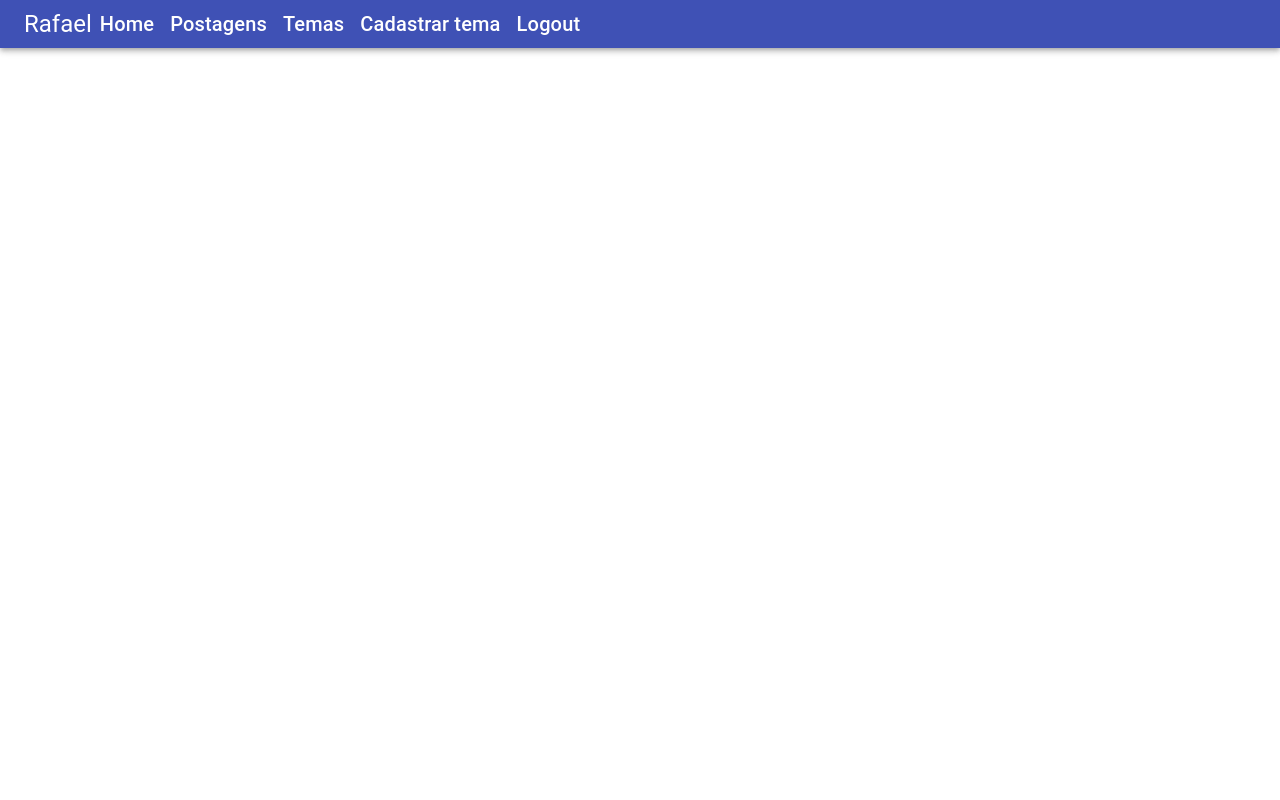
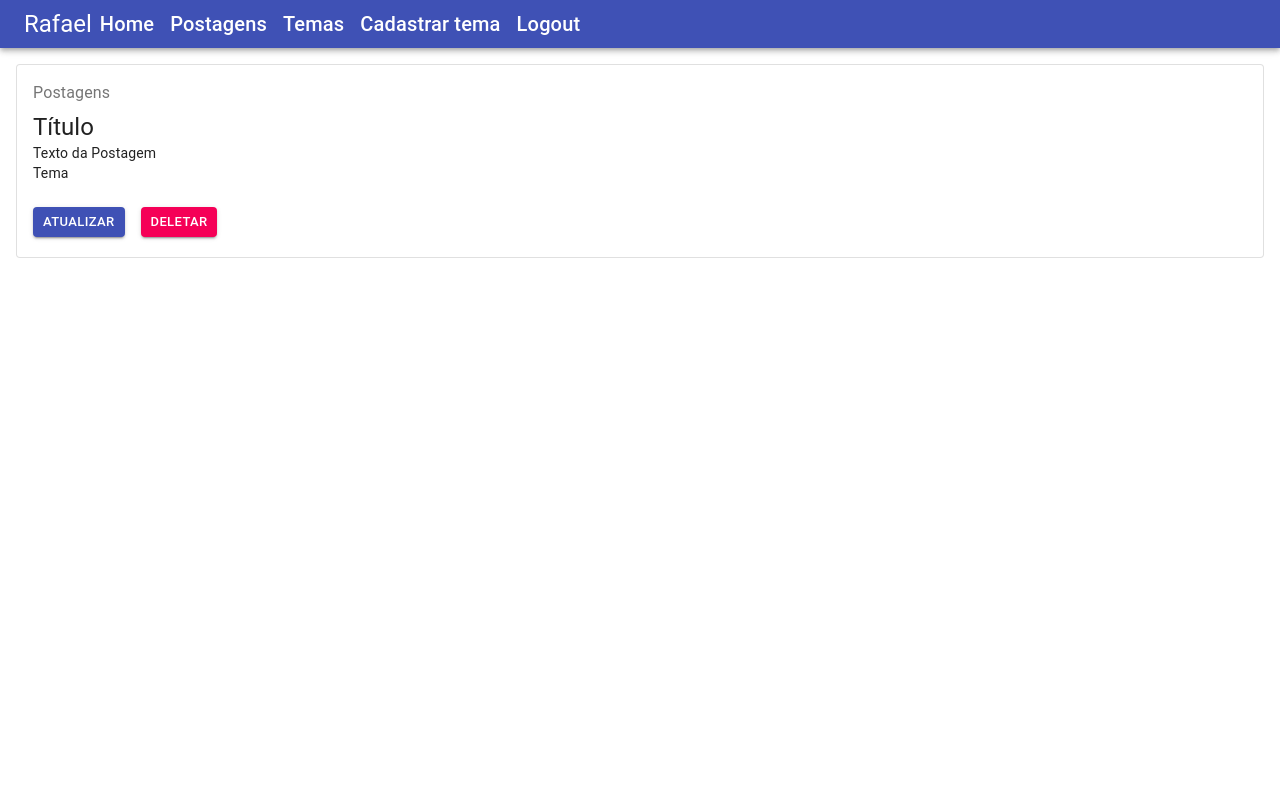
Before and after one commit to Dennerv/blog_pessoal_FrontEnd-, a React (Create React App) app in the folder blog-pessoal/: page /posts in a window 1280 px wide. Shown: the top 800 px of the page. Built offline with nearby package versions, Linux system fonts and the light colour scheme.

Commit message:
Adicionando Tema e posttagem

```diff
--- a/blog-pessoal/src/App.tsx
+++ b/blog-pessoal/src/App.tsx
@@ -7,6 +7,8 @@
 import './App.css';
 import Home from './paginas/home/Home';
 import Login from './paginas/login/Login';
+import ListaPostagem from './components/postagens/listapostagem/ListaPostagem';
+import ListaTema from './components/temas/listatema/ListaTema';
 
 
 function App() {
@@ -32,6 +34,14 @@
             <CadastroUsuario />
           </Route>
 
+          <Route path='/temas'>
+            <ListaTema />
+          </Route>
+
+          <Route path='/posts'>
+            <ListaPostagem />
+          </Route>
+
         </div>
       </Switch>
       <Footer />
--- /dev/null
+++ b/blog-pessoal/src/components/postagens/listapostagem/ListaPostagem.css
@@ -0,0 +1,3 @@
+.text-decorator-none{
+    text-decoration: none;
+}
--- /dev/null
+++ b/blog-pessoal/src/components/postagens/listapostagem/ListaPostagem.tsx
@@ -0,0 +1,50 @@
+import React from 'react'
+import { Link } from 'react-router-dom'
+import { Box, Card, CardActions, CardContent, Button, Typography } from '@material-ui/core';
+import './ListaPostagem.css';
+
+function ListaPostagem() {
+
+  return (
+    <>
+      <Box m={2} >
+        <Card variant="outlined">
+          <CardContent>
+            <Typography color="textSecondary" gutterBottom>
+              Postagens
+            </Typography>
+            <Typography variant="h5" component="h2">
+              Título
+            </Typography>
+            <Typography variant="body2" component="p">
+              Texto da Postagem
+            </Typography>
+            <Typography variant="body2" component="p">
+              Tema
+            </Typography>
+          </CardContent>
+          <CardActions>
+            <Box display="flex" justifyContent="center" mb={1.5}>
+
+              <Link to="" className="text-decorator-none" >
+                <Box mx={1}>
+                  <Button variant="contained" className="marginLeft" size='small' color="primary" >
+                    atualizar
+                  </Button>
+                </Box>
+              </Link>
+              <Link to="" className="text-decorator-none">
+                <Box mx={1}>
+                  <Button variant="contained" size='small' color="secondary">
+                    deletar
+                  </Button>
+                </Box>
+              </Link>
+            </Box>
+          </CardActions>
+        </Card>
+      </Box>
+    </>)
+}
+
+export default ListaPostagem;
--- /dev/null
+++ b/blog-pessoal/src/components/postagens/tabpostagem/TabPostagem.css
@@ -0,0 +1,3 @@
+.titulo{
+    font-weight: bold;
+ }
--- /dev/null
+++ b/blog-pessoal/src/components/postagens/tabpostagem/TabPostagem.tsx
@@ -0,0 +1,35 @@
+import React, {useState} from 'react'
+import { AppBar, Tab, Tabs, Typography, Box } from '@material-ui/core';
+import { TabContext, TabPanel } from '@material-ui/lab';
+import ListaPostagem from '../listapostagem/ListaPostagem';
+import './TabPostagem.css';
+
+
+function TabPostagem() {
+    const [value, setValue] = useState('1')
+    function handleChange(event: React.ChangeEvent<{}>, newValue: string){
+        setValue(newValue);
+    }
+  return (
+    <>
+      <TabContext value={value}>
+        <AppBar position="static">
+          <Tabs centered indicatorColor="secondary" onChange={handleChange}>
+            <Tab label="Todas as postagens" value="1"/>
+            <Tab label="Sobre-nós" value="2" />
+          </Tabs>
+        </AppBar>
+        <TabPanel value="1" >
+          <Box display="flex" flexWrap="wrap" justifyContent="center">
+            <ListaPostagem />
+          </Box>
+        </TabPanel>
+        <TabPanel value="2">
+          <Typography variant="h5" gutterBottom color="textPrimary" component="h5" align="center" className="titulo">Sobre-nós</Typography>
+          <Typography variant="body1" gutterBottom color="textPrimary" align="justify">Lorem ipsum, dolor sit amet consectetur adipisicing elit. Dignissimos ut eveniet natus totam et, voluptate dicta tempore alias, odio nobis non eius cupiditate minima inventore pariatur! Ipsum itaque consectetur voluptatibus. Lorem ipsum dolor sit amet consectetur adipisicing elit. Quo velit consequuntur suscipit fugiat, nam quis quod quaerat veritatis et, vel ratione beatae, facere neque! Quo animi porro voluptate saepe deleniti? Lorem ipsum dolor sit amet consectetur adipisicing elit. Inventore adipisci, officia aut quidem dolorum deserunt iure dolorem doloribus velit nobis quas consequatur at ullam odit, nesciunt est nulla nihil excepturi!</Typography>
+        </TabPanel>
+      </TabContext>
+    </>
+  );
+}
+export default TabPostagem;
--- /dev/null
+++ b/blog-pessoal/src/components/temas/listatema/ListaTema.css
@@ -0,0 +1,3 @@
+.text-decorator-none{
+    text-decoration: none;
+}
--- /dev/null
+++ b/blog-pessoal/src/components/temas/listatema/ListaTema.tsx
@@ -0,0 +1,46 @@
+import React from 'react'
+import { Link } from 'react-router-dom'
+import { Box, Card, CardActions, CardContent, Button, Typography } from '@material-ui/core';
+import './ListaTema.css';
+
+function ListaTema() {
+
+  return (
+    <>
+      <Box m={2} >
+        <Card variant="outlined">
+          <CardContent>
+            <Typography color="textSecondary" gutterBottom>
+              Tema
+            </Typography>
+            <Typography variant="h5" component="h2">
+              Minha descrição
+            </Typography>
+          </CardContent>
+          <CardActions>
+            <Box display="flex" justifyContent="center" mb={1.5} >
+
+              <Link to="" className="text-decorator-none">
+                <Box mx={1}>
+                  <Button variant="contained" className="marginLeft" size='small' color="primary" >
+                    atualizar
+                  </Button>
+                </Box>
+              </Link>
+              <Link to="" className="text-decorator-none">
+                <Box mx={1}>
+                  <Button variant="contained" size='small' color="secondary">
+                    deletar
+                  </Button>
+                </Box>
+              </Link>
+            </Box>
+          </CardActions>
+        </Card>
+      </Box>
+    </>
+  );
+}
+
+
+export default ListaTema;
--- a/blog-pessoal/src/paginas/cadastroUsuario/CadastroUsuario.tsx
+++ b/blog-pessoal/src/paginas/cadastroUsuario/CadastroUsuario.tsx
@@ -91,7 +91,7 @@
     async function onSubmit(e: ChangeEvent<HTMLFormElement>) {
         e.preventDefault()
 
-        if(confirmarSenha == user.senha && user.senha){
+        if(confirmarSenha == user.senha && user.senha.length >=8){
         cadastroUsuario(`/usuarios/cadastrar`, user, setUserResult)
         alert('Usuario cadastrado com sucesso')
         }else{
@@ -106,7 +106,7 @@
                     <form onSubmit={onSubmit}>
                         <Typography variant='h3' gutterBottom color='textPrimary' component='h3' align='center' className='textos2'>Cadastrar</Typography>
                         <TextField value={user.nome} onChange={(e: ChangeEvent<HTMLInputElement>) => updatedModel(e)} id='nome' label='nome' variant='outlined' name='nome' margin='normal' fullWidth />
-                        <TextField value={user.usuario} onChange={(e: ChangeEvent<HTMLInputElement>) => updatedModel(e)}id='usuario' label='usuario' variant='outlined' name='usuario' margin='normal'fullWidth />
+                        <TextField value={user.usuario}type='email' onChange={(e: ChangeEvent<HTMLInputElement>) => updatedModel(e)}id='usuario' label='usuario' variant='outlined' name='usuario' margin='normal'fullWidth />
                         <TextField value={user.senha} onChange={(e: ChangeEvent<HTMLInputElement>) => updatedModel(e)}id='senha' label='senha' variant='outlined' name='senha' margin='normal' type='password' fullWidth />
                         <TextField value={confirmarSenha} onChange={(e: ChangeEvent<HTMLInputElement>) => confirmarSenhaHandle(e)}id='confirmarSenha' label='confirmarSenha' variant='outlined' name='confirmarSenha' margin='normal' type='password' fullWidth />
                         <Box marginTop={2} textAlign='center'>
--- a/blog-pessoal/src/paginas/home/Home.tsx
+++ b/blog-pessoal/src/paginas/home/Home.tsx
@@ -1,5 +1,6 @@
 import React from "react";
 import { Grid, Paper, Box, Button, Typography } from '@material-ui/core';
+import TabPostagem from "../../components/postagens/tabpostagem/TabPostagem";
 import './Home.css';
 
 function Home() {
@@ -21,7 +22,7 @@
                     <img src="https://i.imgur.com/H88yIo2.png" alt="" width="500px" height="500px"/>
                 </Grid>
                 <Grid xs={12} className="postagem">
-
+                    <TabPostagem />
                 </Grid>
             </Grid>
         </>
--- a/blog-pessoal/src/services/Service.ts
+++ b/blog-pessoal/src/services/Service.ts
@@ -1,7 +1,8 @@
 import axios from "axios"
 
 export const api= axios.create({
-    baseURL: 'https://bloqdennerv.herukuapp.com'
+    baseURL: 'https://bloqdennerv.herokuapp.com'
+
 })
 
     export const cadastroUsuario = async(url: any,dados:any, setDado:any) =>  {  // usuarios/logar
```
